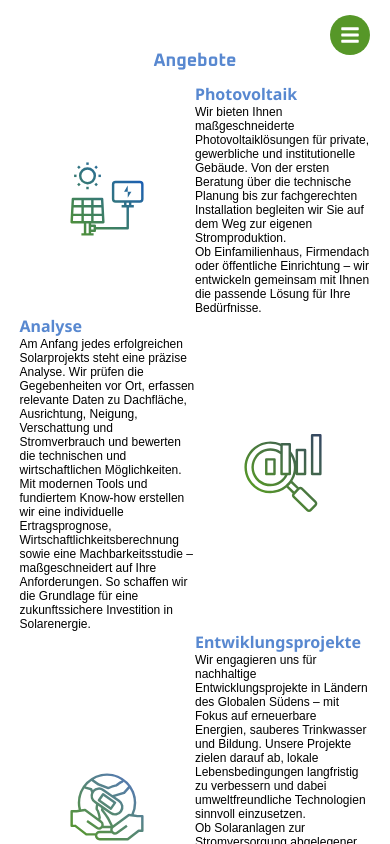
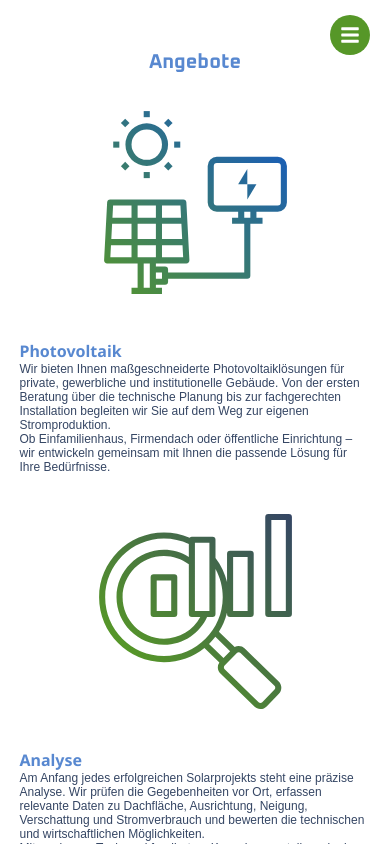
Before and after one commit to Mayalynn96/ecocore, a React (Create React App) app: page /ecocore/angebote in a window 390 px wide. Shown: the top 844 px of the page. Built offline with nearby package versions, Linux system fonts and the light colour scheme; a web font is replaced by a local one.

Commit message:
made angebote mobile friendly

```diff
--- a/src/App.css
+++ b/src/App.css
@@ -124,7 +124,7 @@ label {
 
 @media (max-width: 600px) {
   h1 {
-    font-size: 18px;
+    font-size: 20px;
   }
 
   h2 {
--- a/src/pages/Angebote/Angebote.css
+++ b/src/pages/Angebote/Angebote.css
@@ -4,6 +4,10 @@
     flex-direction: column;
     align-items: center;
     margin: 10px;
+}
+
+.angeboteTextDiv p {
+    color: var(--dark-blue);
 }
 
 .angebotePageDiv {
@@ -25,3 +29,23 @@
 .angeboteImgDiv img {
     width: 20vw;
 }
+
+@media (max-width: 900px) {
+    .angebotePageDiv {
+        flex-direction: column;
+    }
+
+    .angeboteImgDiv, .angeboteTextDiv {
+        width: 90vw;
+        margin: 20px;
+    }
+
+    .angeboteImgDiv img {
+        width: 50vw;
+    }
+
+    .reverse-column {
+    flex-direction: column-reverse;
+   }
+
+}
--- a/src/pages/Angebote/Angebote.js
+++ b/src/pages/Angebote/Angebote.js
@@ -32,7 +32,7 @@ function Angebote() {
                             </p>
                         </div>
                     </div>
-                    <div className='angebotePageDiv'>
+                    <div className='angebotePageDiv reverse-column'>
                         <div className='angeboteTextDiv'>
                             <h2>Analyse</h2>
                             <p>Am Anfang jedes erfolgreichen Solarprojekts steht eine präzise Analyse.
@@ -63,7 +63,7 @@ function Angebote() {
                             </p>
                         </div>
                     </div>
-                    <div className='angebotePageDiv'>
+                    <div className='angebotePageDiv reverse-column'>
                         <div className='angeboteTextDiv'>
                             <h2>Installation</h2>
                             <p>Wir sorgen für eine fachgerechte, effiziente und sichere Installation Ihrer Photovoltaikanlage –
```
